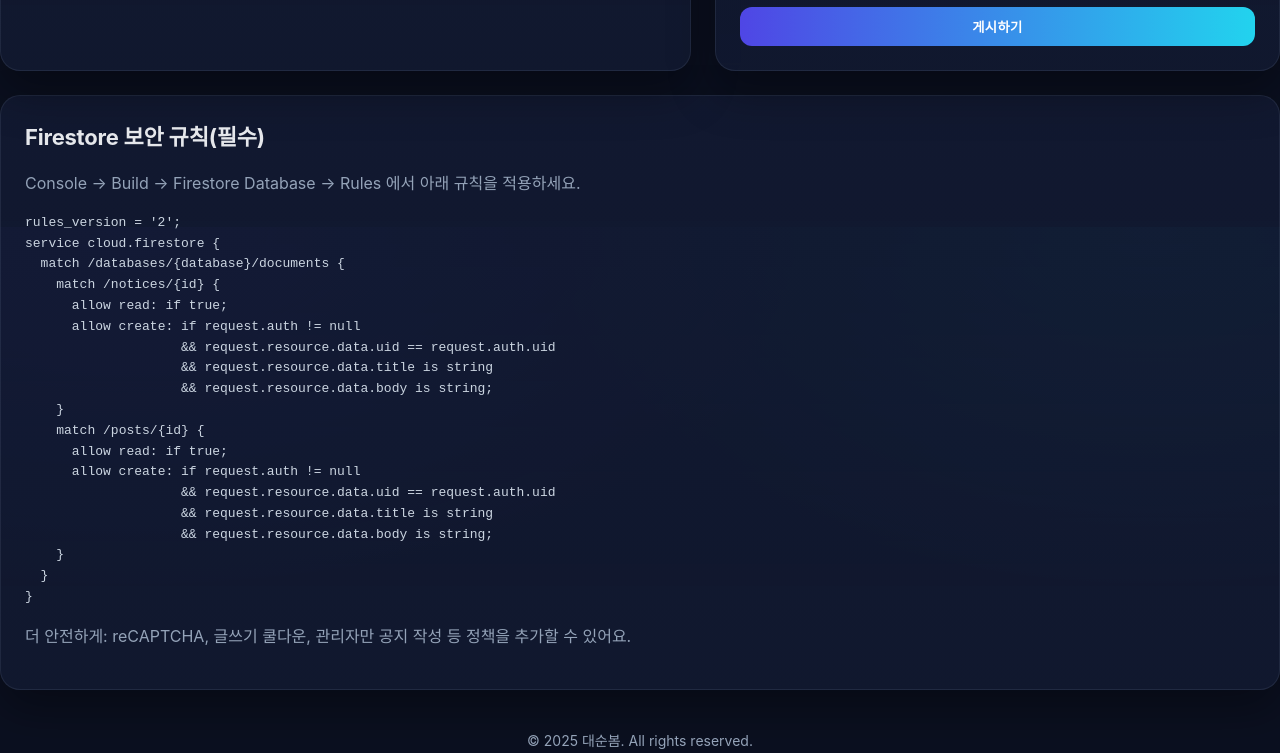
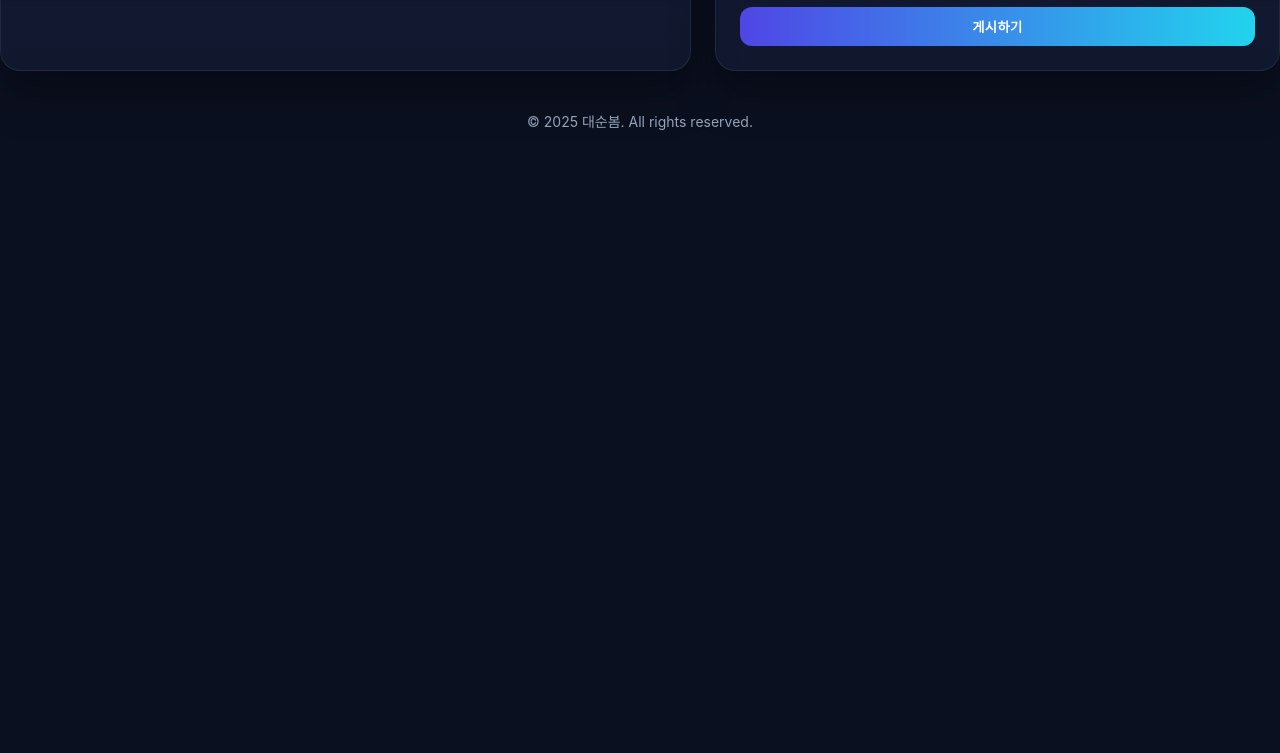
Before and after one commit to summer1963bom/daesoonbom.github.io, a plain HTML site: page index.html in a window 1280 px wide. Shown: the part 573-1326 px from the top of the page. After the commit the page ends 800 px from the top, so only its background shows below. Drawn offline with Linux system fonts and the light colour scheme; no server answers.

Commit message:
Add files via upload

```diff
--- a/index.html
+++ b/index.html
@@ -283,34 +283,6 @@
       </section>
     </div>
 
-    <section class="card" style="margin-top:24px;">
-      <div class="inner">
-        <h2>Firestore 보안 규칙(필수)</h2>
-        <p class="muted">Console → Build → Firestore Database → Rules 에서 아래 규칙을 적용하세요.</p>
-<pre style="white-space:pre-wrap;word-break:break-all;color:#cbd5e1;">
-rules_version = '2';
-service cloud.firestore {
-  match /databases/{database}/documents {
-    match /notices/{id} {
-      allow read: if true;
-      allow create: if request.auth != null
-                    && request.resource.data.uid == request.auth.uid
-                    && request.resource.data.title is string
-                    && request.resource.data.body is string;
-    }
-    match /posts/{id} {
-      allow read: if true;
-      allow create: if request.auth != null
-                    && request.resource.data.uid == request.auth.uid
-                    && request.resource.data.title is string
-                    && request.resource.data.body is string;
-    }
-  }
-}
-</pre>
-        <p class="muted">더 안전하게: reCAPTCHA, 글쓰기 쿨다운, 관리자만 공지 작성 등 정책을 추가할 수 있어요.</p>
-      </div>
-    </section>
 
     <footer>© <span id="year"></span> 대순봄. All rights reserved.</footer>
   </main>
```
